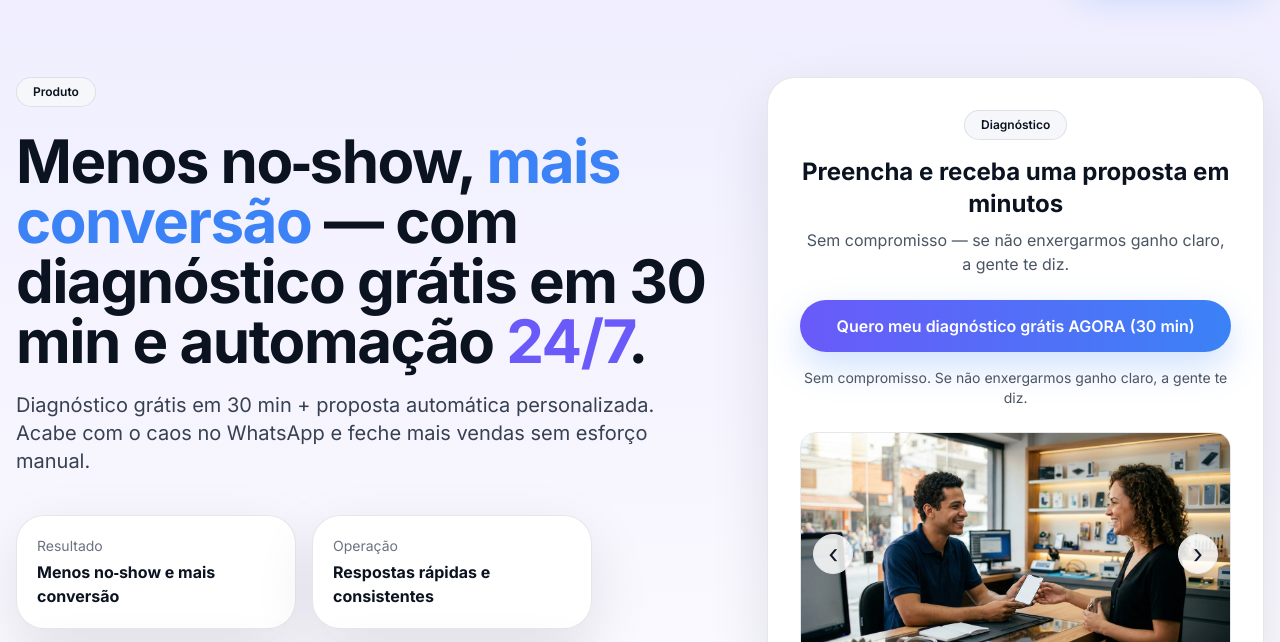
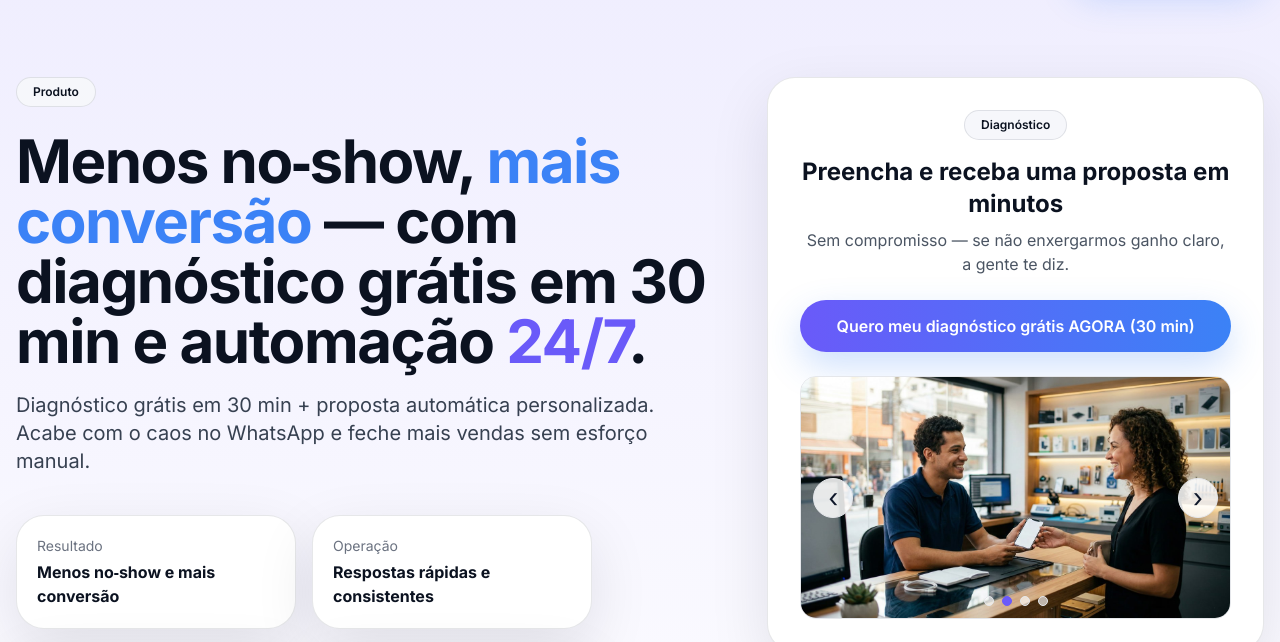
Before and after one commit to AlexOliverax/All-Solution-Systems, an Astro site: page / in a window 1280 px wide. Shown: the part 83-725 px from the top of the page. Built offline with nearby package versions, Linux system fonts and the light colour scheme; Astro itself is replaced by a stand-in of ours.

Commit message:
copy: remove duplicated disclaimer under CTA

```diff
--- a/src/components/product/Lead247Hero.astro
+++ b/src/components/product/Lead247Hero.astro
@@ -87,7 +87,6 @@ const NICHOS = [
 
           <div class="mt-6 grid grid-cols-1 gap-4">
             <button id="openLead247" type="button" class="btn-primary w-full">Quero meu diagnóstico grátis AGORA (30 min)</button>
-            <p class="text-sm text-gray-600 text-center">Sem compromisso. Se não enxergarmos ganho claro, a gente te diz.</p>
           </div>
 
           <!-- Carousel (fade, auto) -->
```
